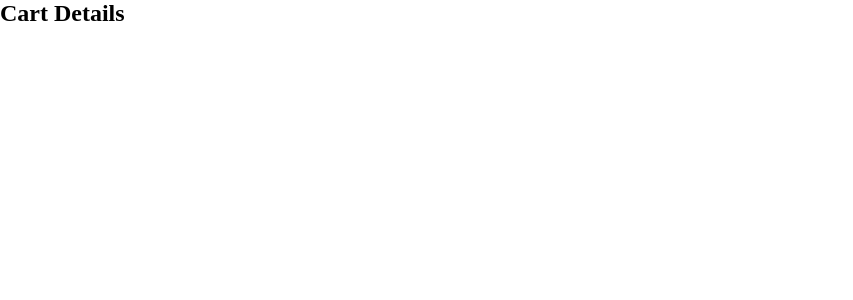
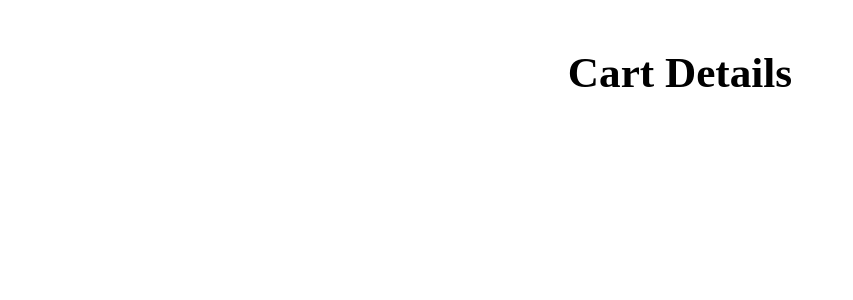
Before and after one commit to Aayshaparveen786/MacTossos, a React (Vite) app: page /CartItem in a window 1280 px wide. Shown: the top 300 px of the page, without its empty margins (0-853 px from the left). Built offline with nearby package versions, Linux system fonts and the light colour scheme; a web font is replaced by a local one.

Commit message:
Add styling

```diff
--- a/src/components/CartItems.jsx
+++ b/src/components/CartItems.jsx
@@ -1,13 +1,18 @@
 import React from "react";
 import { useDispatch, useSelector } from "react-redux";
-import { incrementQuantity, decrementQuantity, removeItem} from "../redux/slice/mealSlice";
-const CartItem = ({quantity=0}) => {
+import {
+  incrementQuantity,
+  decrementQuantity,
+  removeItem,
+} from "../redux/slice/mealSlice";
+const CartItem = ({ quantity = 0 }) => {
   const mealdetails = useSelector((state) => state.mealdetails);
   console.log("mealDetails", mealdetails?.cart);
   const dispatch = useDispatch();
   return (
     <>
-    <h2> Cart Details</h2>
+      <div className="cart-container">
+        <h2 className="cart-heading"> Cart Details</h2>
         {mealdetails?.cart?.map((item, index) => (
           <div key={index} className="food-items">
             <ul>
@@ -18,11 +23,19 @@ const CartItem = ({quantity=0}) => {
               <li>Name: {item.strMeal}</li>
             </ul>
             <div className="cartItem__incrDec">
-            <button onClick={() => dispatch(decrementQuantity(mealdetails.item))}>-</button>
+              <button
+                onClick={() => dispatch(decrementQuantity(mealdetails.item))}
+              >
+                -
+              </button>
               {/* <p>{quantity}</p> */}
               <p>{item.quantity}</p>
 
-            <button onClick={() => dispatch(incrementQuantity(mealdetails.item))}>+</button>
+              <button
+                onClick={() => dispatch(incrementQuantity(mealdetails.item))}
+              >
+                +
+              </button>
             </div>
             <button
               className="cartItem__removeButton"
@@ -32,6 +45,7 @@ const CartItem = ({quantity=0}) => {
             </button>
           </div>
         ))}
+      </div>
     </>
   );
 };
--- a/src/components/mealItems.css
+++ b/src/components/mealItems.css
@@ -4,6 +4,7 @@
   text-align: center;
   gap: 30px;
   margin-top: 3rem;
+  margin-right: 7rem;
 }
 .heading-box{
   margin-top: 3rem;
@@ -37,7 +38,16 @@ span{
   margin-right: 1rem;
 text-decoration: underline black;
 }
+.cart-container{
+  margin-left: 5rem;
+  margin-top: 3rem;
+}
+.cart-heading{
+  margin-bottom: 2rem;
+  text-align: center;
+  font-size: 2.7rem;
 
+}
 .meal-container{
   display: flex;
   justify-content: space-around;
--- a/src/components/mealItems.jsx
+++ b/src/components/mealItems.jsx
@@ -61,9 +61,9 @@ const Mealitems = () => {
         <NavLink to="/FavoriteItem">
           <button className="Fvt-btn">Favorite Item</button>
         </NavLink>
-        <NavLink to="/AddItems">
+        <NavLink to="/CartItem">
           <button className="view-btn">
-            <span>items:{getTotalQuantity() || 0}</span>
+            <span>items: {getTotalQuantity() || 0}</span>
             <span>View Bag</span>
           </button>
         </NavLink>
```
Lines whose indentation alone changed are shown as unchanged.
